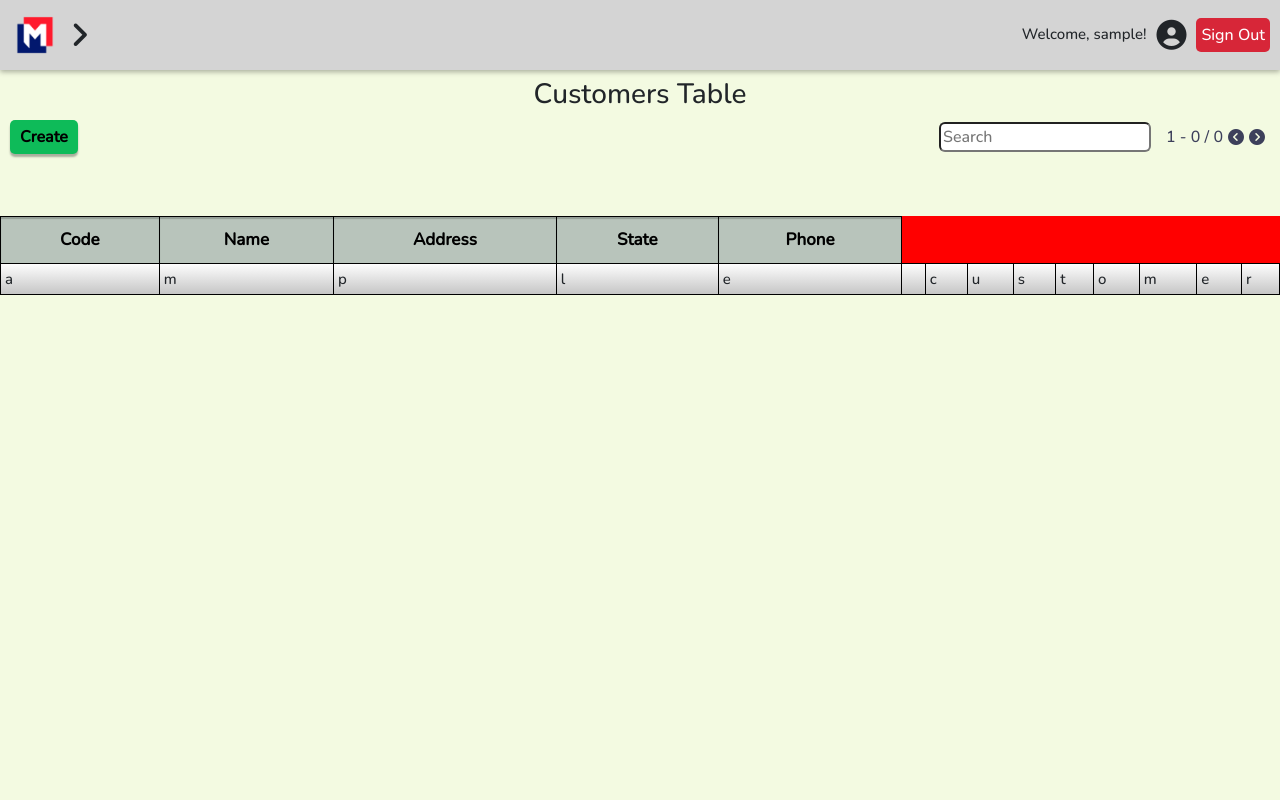
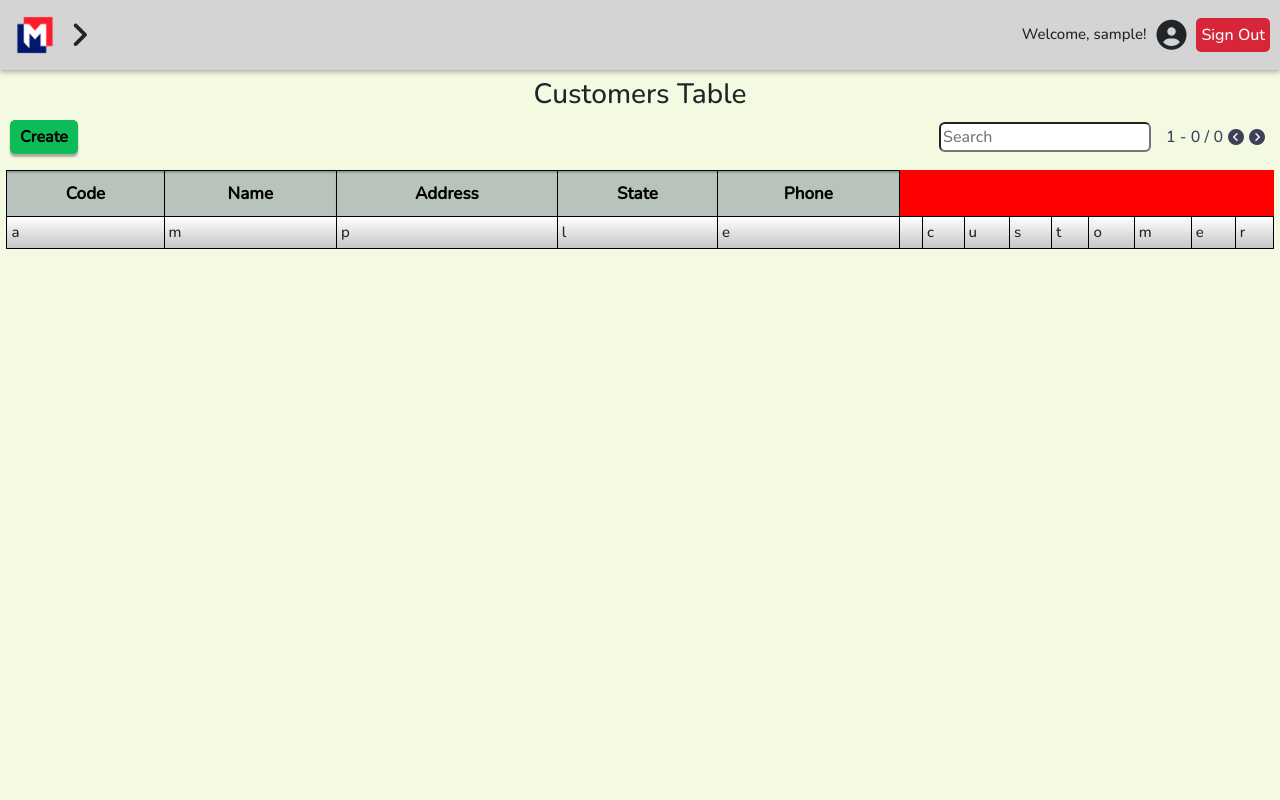
Before and after one commit to MD-6613yunyun/Labor-Analysis-V-1, a Flask app: page /show-datas/customers in a window 1280 px wide. Run offline with Flask 3, Linux system fonts and the light colour scheme; the visitor is signed in with stand-in values (Sample User, id 1); a database or web service that is not in the repository returns one stand-in record (values such as "Sample title"); data that the repository does not hold is empty; some libraries are stand-ins or nearby versions; some web fonts are replaced.

Commit message:
pay chin tar payy lite pawt

```diff
--- a/website/static/styles/input_form.css
+++ b/website/static/styles/input_form.css
@@ -367,9 +367,9 @@
     font-size: 15px;
     overflow: auto;
     height: calc(100vh - 27vh);
-    width: 100%;
+    width: 99%;
     margin: 0 auto;
-    position: absolute;
+    /* position: absolute; */
     bottom: 0;
     right: 0;
 }
```
